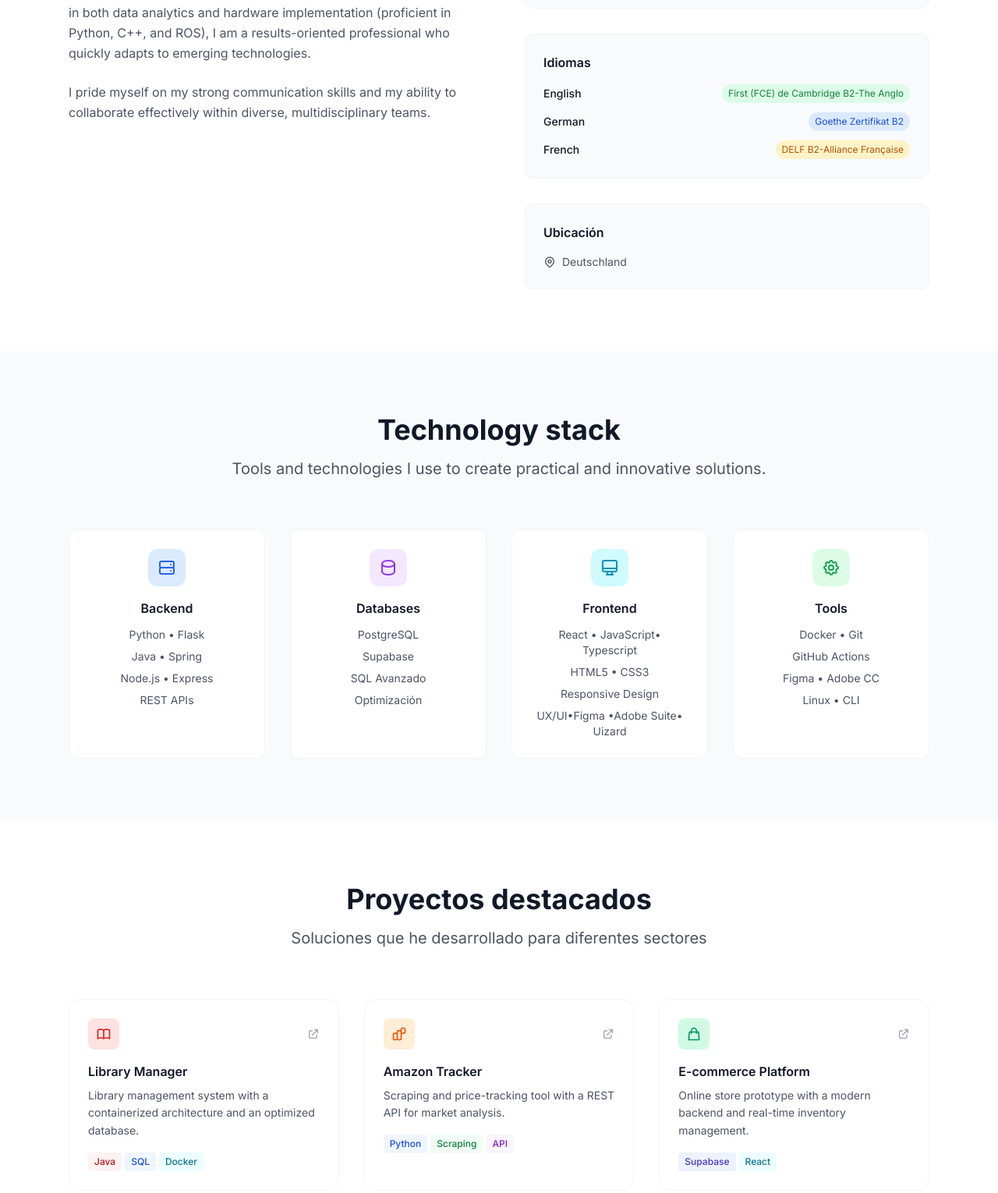
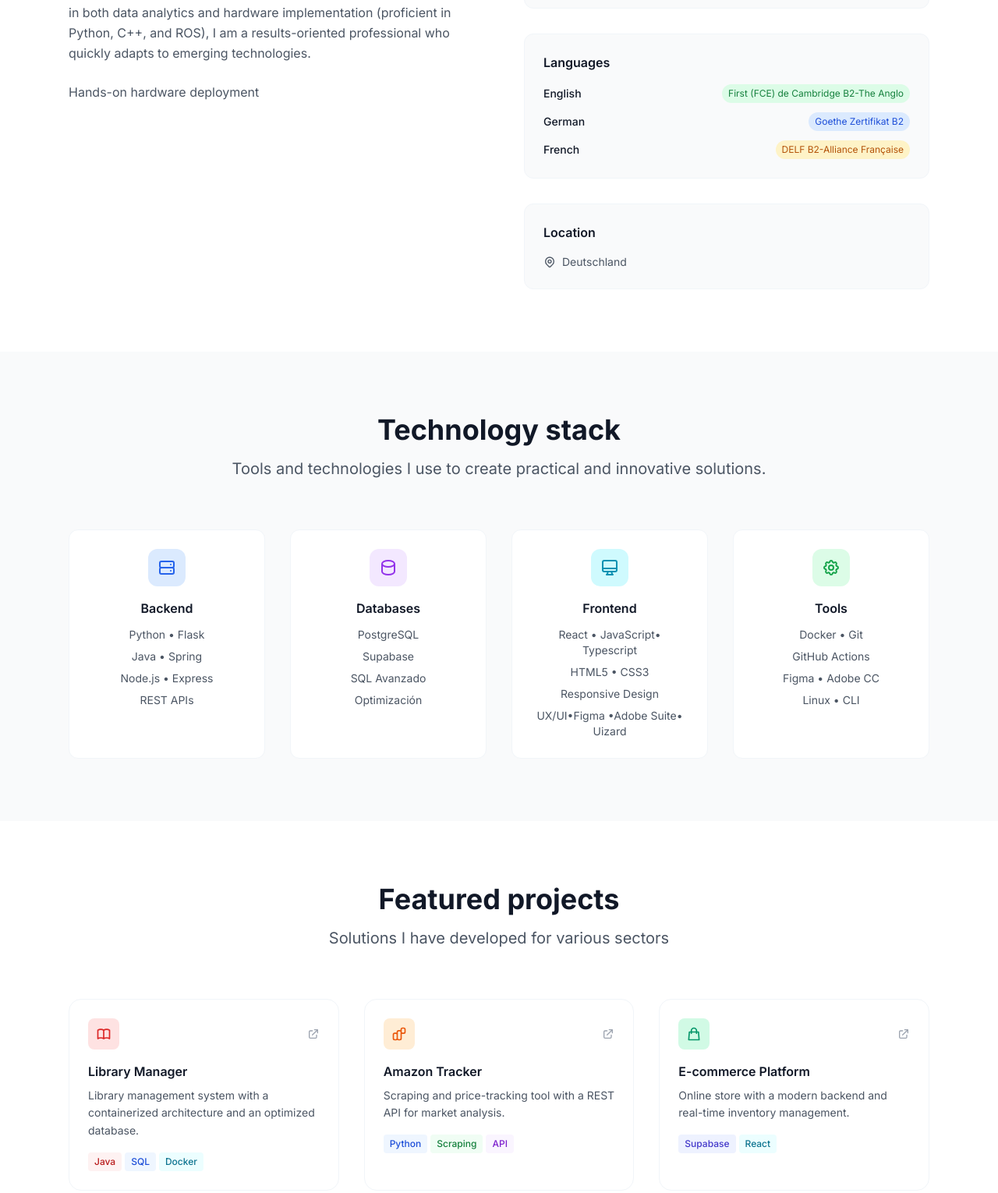
Before and after one commit to alejandrabarcena/revicv, a website: page index.html in a window 1280 px wide. Shown: the part 1089-2619 px from the top of the page at 78% size. Drawn offline with nearby package versions, Linux system fonts and the light colour scheme.

Commit message:
Translate Spanish terms to English in index.html
Updated text to improve clarity and consistency in language.

```diff
--- a/index.html
+++ b/index.html
@@ -287,7 +287,7 @@
                 I am a results-oriented professional who quickly adapts to emerging technologies.
               </p>
               <p>
-              I pride myself on my strong communication skills and my ability to collaborate effectively within diverse, multidisciplinary teams.
+              Hands-on hardware deployment
               </p>
             </div>
           </div>
@@ -351,7 +351,7 @@
 
             <!-- Languages -->
             <div class="card-minimal bg-gray-50 p-6 rounded-xl">
-              <h3 class="font-semibold mb-4 text-gray-900">Idiomas</h3>
+              <h3 class="font-semibold mb-4 text-gray-900">Languages</h3>
               <div class="space-y-3">
                 <div class="flex justify-between items-center">
                   <span class="text-sm font-medium">English</span>
@@ -379,7 +379,7 @@
 
             <!-- Location -->
             <div class="card-minimal bg-gray-50 p-6 rounded-xl">
-              <h3 class="font-semibold mb-4 text-gray-900">Ubicación</h3>
+              <h3 class="font-semibold mb-4 text-gray-900">Location</h3>
               <div class="flex items-center text-sm text-gray-600">
                 <svg
                   class="w-4 h-4 mr-2"
@@ -545,9 +545,9 @@
     <section id="proyectos" class="section-padding bg-white">
       <div class="max-w-6xl mx-auto px-6">
         <div class="text-center mb-16">
-          <h2 class="text-4xl font-bold mb-4">Proyectos destacados</h2>
+          <h2 class="text-4xl font-bold mb-4">Featured projects</h2>
           <p class="text-xl text-gray-600 text-balance">
-            Soluciones que he desarrollado para diferentes sectores
+            Solutions I have developed for various sectors
           </p>
         </div>
 
@@ -697,7 +697,7 @@
             </div>
             <h3 class="font-semibold mb-2">E-commerce Platform</h3>
             <p class="text-gray-600 text-sm mb-4 leading-relaxed">
-             Online store prototype with a modern backend and real-time inventory management.
+             Online store with a modern backend and real-time inventory management.
             </p>
             <div class="flex flex-wrap gap-1">
               <span
```
